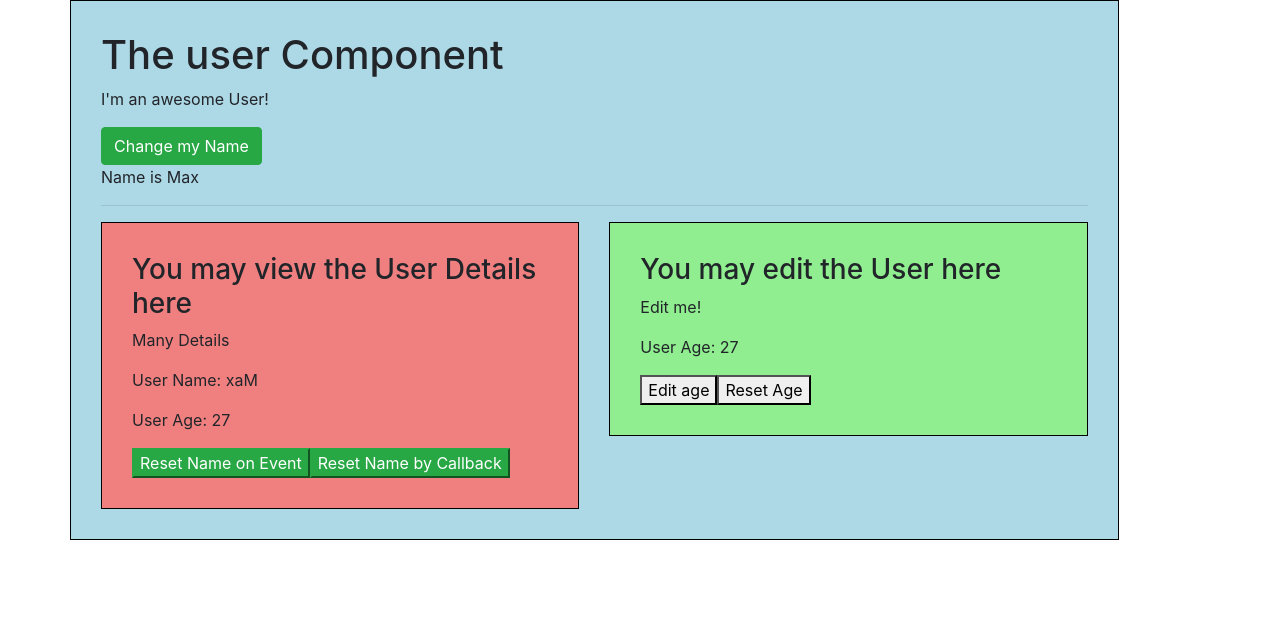
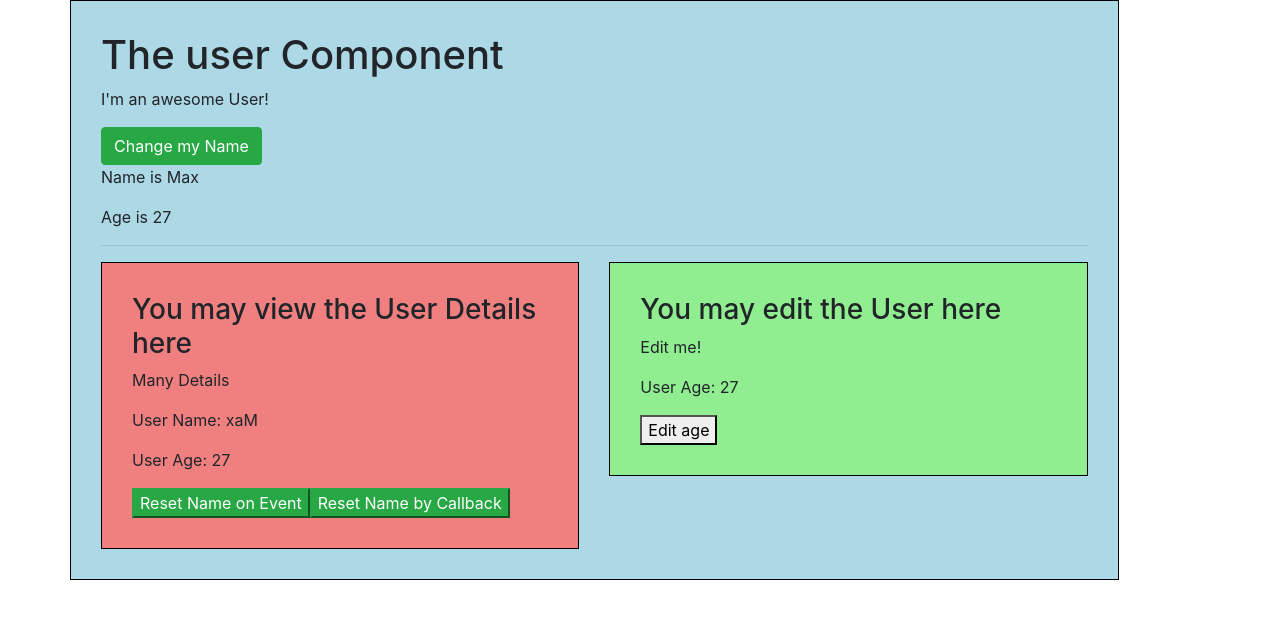
Before and after one commit to vladislavXXL/stock-trader, a Vue app: page / in a window 1280 px wide. Shown: the top 618 px of the page. Built offline with nearby package versions, Linux system fonts and the light colour scheme.

Commit message:
Upd communication between childs directly

```diff
--- a/index.js
+++ b/index.js
@@ -1,5 +1,7 @@
 import Vue from 'vue'
 import App from './src/App.vue'
+
+export const eventBus = new Vue();
 
 new Vue({
     el: "#app",
--- a/src/components/User/User.vue
+++ b/src/components/User/User.vue
@@ -4,6 +4,7 @@
         <p>I'm an awesome User!</p>
         <button class="btn btn-success" @click="changeName">Change my Name</button>
         <p>Name is {{ name }}</p>
+        <p>Age is {{ age }}</p>
         <hr>
         <div class="row">
             <div class="col-xs-12 col-sm-6">
@@ -17,8 +18,6 @@
             <div class="col-xs-12 col-sm-6">
                 <app-user-edit
                         :userAge="age"
-                        @ageWasEdited="age = $event"
-                        :resetAgeFn="resetAge"
                 ></app-user-edit>
             </div>
         </div>
@@ -43,9 +42,6 @@
             },
             resetName() {
                 this.name = 'Max';
-            },
-            resetAge() {
-                this.age = 27;
             }
         },
         components: {
--- a/src/components/User/UserDetail.vue
+++ b/src/components/User/UserDetail.vue
@@ -10,6 +10,8 @@
 </template>
 
 <script>
+    import {eventBus} from '../../../index';
+
     export default {
         name: "UserDetail",
         props: {
@@ -27,6 +29,11 @@
                 this.name = 'Max';
                 this.$emit('nameWasReset', this.name);
             }
+        },
+        created() {
+            eventBus.$on('ageWasEdited', (age) => {
+                this.userAge = age;
+            });
         }
     }
 </script>
--- a/src/components/User/UserEdit.vue
+++ b/src/components/User/UserEdit.vue
@@ -4,21 +4,21 @@
         <p>Edit me!</p>
         <p>User Age: {{ userAge }}</p>
         <button @click="editAge">Edit age</button>
-        <button @click="resetAgeFn()">Reset Age</button>
     </div>
 </template>
 
 <script>
+    import {eventBus} from '../../../index';
+
     export default {
         name: "UserEdit",
         props: {
-            userAge: Number,
-            resetAgeFn: Function
+            userAge: Number
         },
         methods: {
             editAge() {
                 this.userAge = 30;
-                this.$emit('ageWasEdited', this.userAge)
+                eventBus.$emit('ageWasEdited', this.userAge);
             }
         }
     }
```
